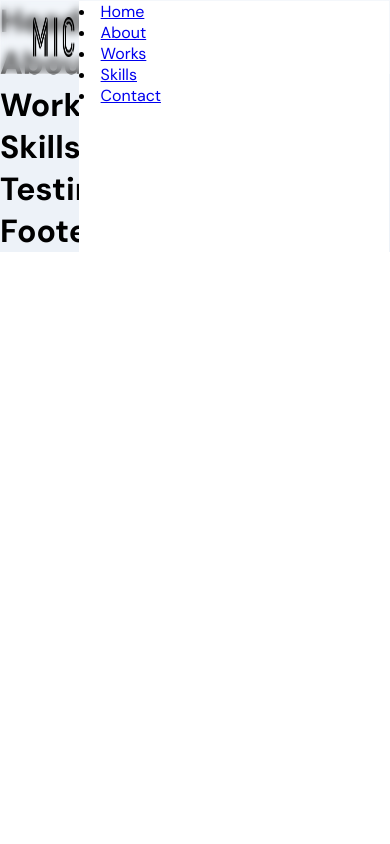
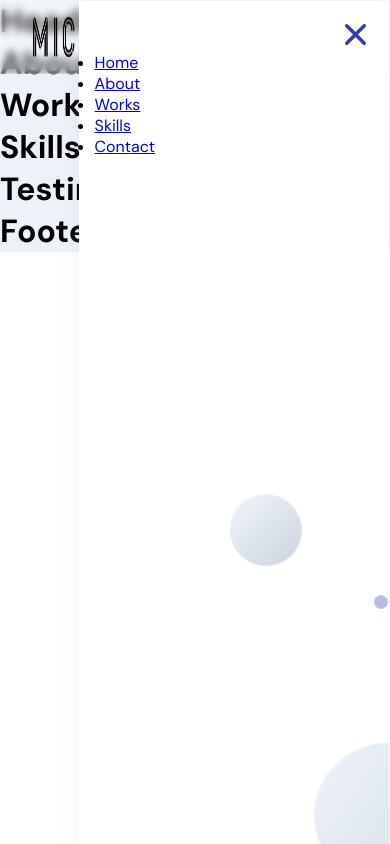
Before and after one commit to HaileabWolde/Haileab-s_Portfolio, a React (Create React App) app in the folder client/: page / in a window 390 px wide. Both pictures are taken after a click on the icon 339 px from the left and 34 px from the top of the page. Built offline with nearby package versions, Linux system fonts and the light colour scheme.

Commit message:
added mobile responsivness

```diff
--- a/client/src/components/Navbar/Navbar.jsx
+++ b/client/src/components/Navbar/Navbar.jsx
@@ -28,16 +28,19 @@ const Navbar = ()=> {
           toggle && (
             <motion.div
               whileInView={{x:[300, 0]}}
-              transition={{duration: 0.85, ease: 'easeInOut'}}
+              transition={{duration: 0.85, ease: 'easeOut'}}
             >
-
-        {
+             <HiX onClick={()=> setToggle(false)}/>
+             <ul>
+             {
           ['Home', 'About', 'Works', 'Skills', 'Contact'].map((item)=> (
             <li key={`${item}`} >
               <a href={`#${item}`} onClick={()=> setToggle(false)}>{item}</a>
             </li>
           ))
         }
+              </ul>
+
 
             </motion.div>
           )
--- a/client/src/components/Navbar/Navbar.scss
+++ b/client/src/components/Navbar/Navbar.scss
@@ -90,7 +90,27 @@
     right: 0;
     height: 100vh;
     width: 80%;
-    z-index: 5;
-    background: white;
+    padding: 1rem;
+    background: url('../../assets/bgWhite.png');
+    background-size: cover;
+    background-repeat: repeat;
+    display: flex;
+    flex-direction: column;
+    align-items: flex-end;
+    background-color:var(--white-color);
+    box-shadow: 0 0 20px rgba(168, 168, 168, 0.15);
+
+    svg{
+        width: 35px;
+        height: 35px;
+        color: var(--secondary-color);
+    }
+    ul {
+        display: flex;
+        flex-direction: column;
+        align-items: start;
+        width: 100%;
+
+    }
   }
 }
```
